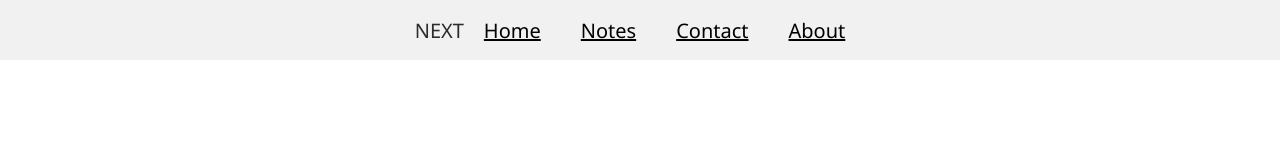
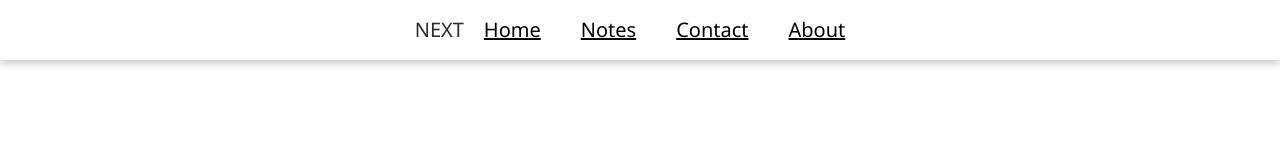
Before and after one commit to 9tailshinobi/9tailshinobi.github.io, a plain HTML site: page index.html in a window 1280 px wide. Drawn offline with Linux system fonts and the light colour scheme.

Commit message:
Update outline.css

```diff
--- a/outline.css
+++ b/outline.css
@@ -2,10 +2,11 @@
     box-sizing: border-box;
     margin:0;
     padding:0;
+
 }
 
 .navbar  {
-    background-color:rgb(241, 241, 241);
+    background-color:rgb(255, 255, 255);
     display:flex;
     justify-content:center;
     align-items:center;
@@ -14,13 +15,16 @@
     height: 60px;
     z-index:3;
     top:0;
-
-
+    border-bottom: solid;
+    border-width:1px;
+    border-color:transparent;
+    box-shadow: rgba(0, 0, 0, 0.24) 0px 3px 8px;
 }
 
 .navbar-container {
     justify-content: space-between;
     padding: 20px;
+
 }
 #navbar_logo {
     background-color:rgb(44, 44, 44);
@@ -34,6 +38,7 @@ ul {
     list-style: none;
     text-align:center;
 
+
 }
 .navbar_links {
     color:black;
```
